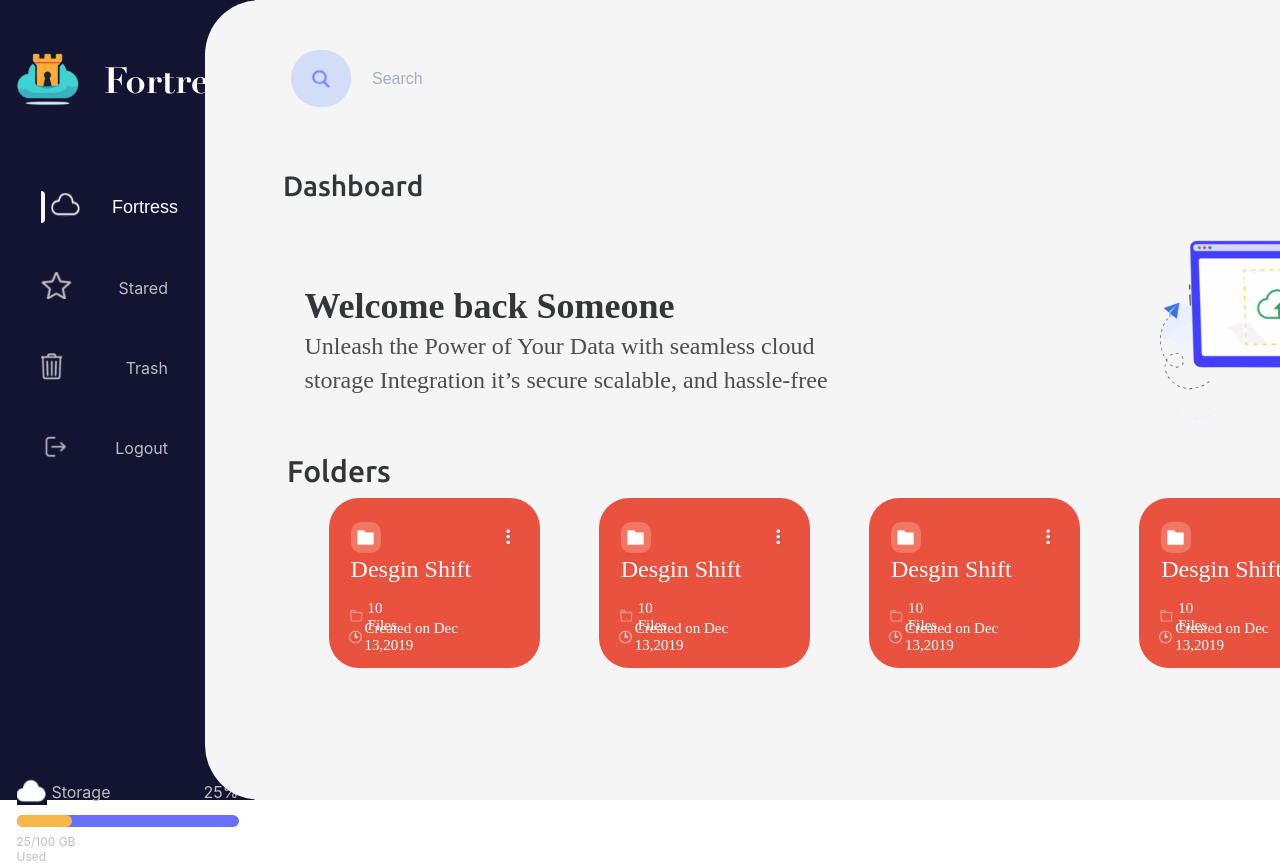
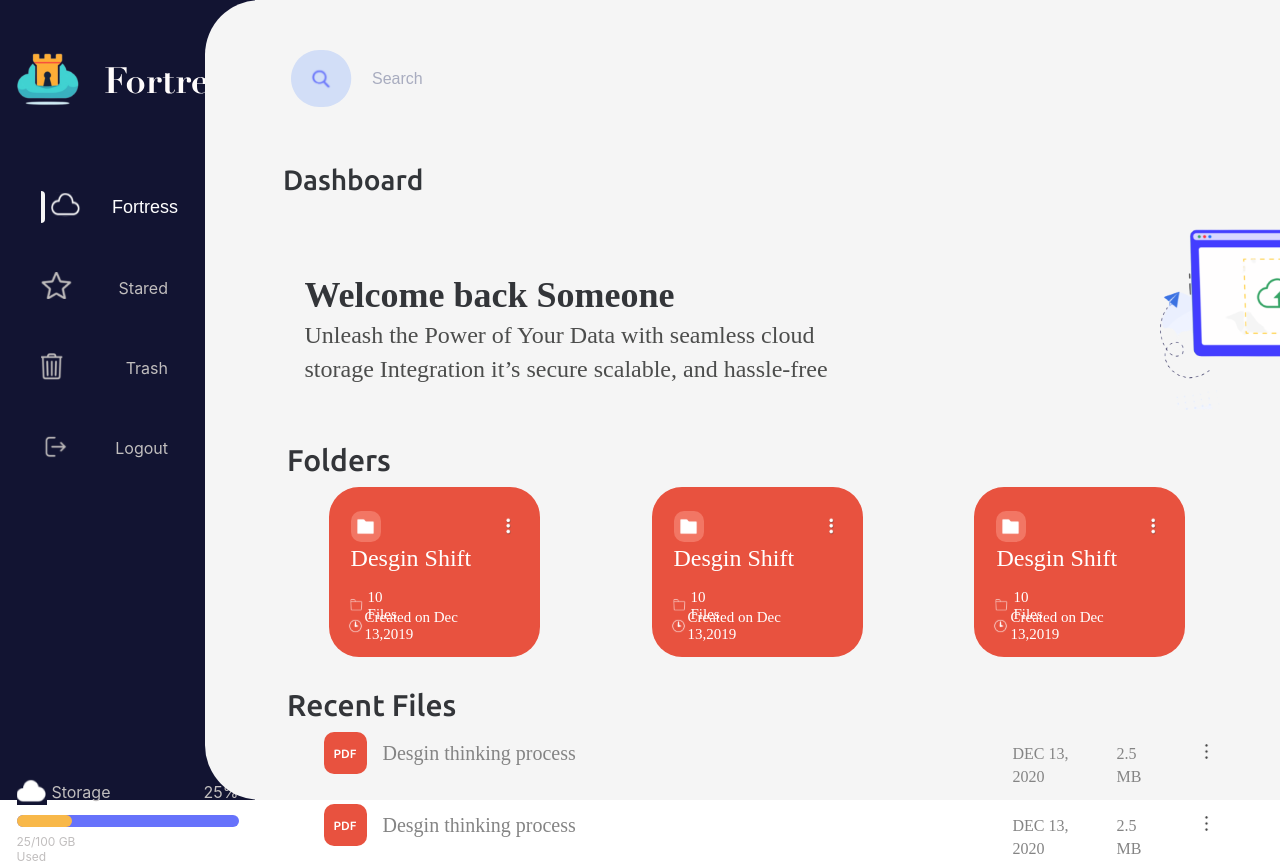
Before and after one commit to EL-Gazoly/FileFortress, a React (Create React App) app in the folder frontend/: page /dashboard in a window 1280 px wide. Shown: the top 863 px of the page. Built offline with nearby package versions, Linux system fonts and the light colour scheme; a web font is replaced by a local one.

Commit message:
added the last two rows

```diff
--- a/frontend/src/components/DashboardRight/DashboardRight.css
+++ b/frontend/src/components/DashboardRight/DashboardRight.css
@@ -12,6 +12,7 @@ html{
     padding-left: 86px;
 
     caret-color: transparent;
+
 
     display: flex;
     flex-direction: column;
@@ -206,7 +207,8 @@ html{
     margin-right: 147px ;
 }
 
-.dashboard-right-fourth-row{
+.dashboard-right-fourth-row,
+.dashborad-right-sixth-row{
     width: 1375px;
     height: 36px;
 
@@ -216,7 +218,8 @@ html{
     justify-content: space-between;
 }
 
-.dashboard-right-fourth-row-title{
+.dashboard-right-fourth-row-title,
+.dashborad-right-sixth-row p {
     width: 104px;
     height: 36px;
 
@@ -262,10 +265,8 @@ html{
     width: 1291.8px;
     height: 170px;
 
-    display: flex;
-    flex-direction: row;
-    align-items: center;
-    justify-content: space-between;
+    display: grid;
+    grid-template-columns: repeat(4, 1fr);
 
     margin-top: 9px;
 
@@ -369,3 +370,110 @@ html{
     padding-left: 2px;
     font-size: 15px;
 }
+
+.dashborad-right-sixth-row{
+    justify-content: flex-start;
+    margin-top: 30px;
+}
+
+.dashborad-right-sixth-row p{
+    width: 170px;
+}
+
+.dashboard-right-seventh-row{
+    width: 890px;
+    max-height: 182px;
+
+    display: flex;
+    flex-direction: column;
+    align-items: center;
+
+
+
+    margin-top: 9px;
+
+}
+.file-card-container{
+    width: 100%;
+    height: 42px;
+
+    margin-right: 412px;
+    margin-bottom: 30px;
+
+    display: flex;
+    flex-direction: row;
+    align-items: center;
+    justify-content: space-between;
+
+    scroll-snap-align: start;
+}
+
+.file-card-side-left{
+    width: 266px;
+    height: 100%;
+
+    display: flex;
+    flex-direction: row;
+    align-items: center;
+    justify-content: space-between;
+}
+
+.file-icon{
+    width: 43px;
+    height: 42px;
+
+    border-radius: 10px;
+
+    display: flex;
+    align-items: center;
+    justify-content: center;
+
+    background-color: #E8523F;
+    color: white;
+
+    font-family: 'Ubuntu', sans-serif;
+    font-style: normal;
+    font-weight: 500;
+    font-size: 12px;
+}
+
+.file-name{
+    width: 207px;
+    height: 32px;
+
+    font-family: 'Tanseek Modern Pro Arabic';
+    font-style: normal;
+    font-weight: 400;
+    font-size: 20px;
+    line-height: 32px;
+
+    color: #848484;
+}
+
+.file-card-side-right{
+    width: 201px;
+    height: 22px;
+
+    display: flex;
+    flex-direction: row;
+    align-items: center;
+    justify-content: space-between;
+}
+
+.file-created-date,
+.file-size{
+    width: 62px;
+    height: 22px;
+
+    font-family: 'Tanseek Modern Pro Arabic';
+    font-style: normal;
+    font-weight: 400;
+    font-size: 16px;
+    line-height: 23px;
+
+    color: #848484;
+}
+
+.file-size{
+    width: 40px;
+}
--- a/frontend/src/components/DashboardRight/DashboardRight.jsx
+++ b/frontend/src/components/DashboardRight/DashboardRight.jsx
@@ -6,6 +6,7 @@ import personUpload from '../../assets/personUpload.svg'
 import sideArrow from '../../assets/sideArrow.svg'
 
 import FolderCard from '../FolderCard'
+import FileCard from '../FileCard'
 const DashboardRight = () => {
   const searchRef = useRef(null)
   const handelSearchClick = () => {
@@ -74,7 +75,15 @@ const DashboardRight = () => {
         <FolderCard />
         <FolderCard />
         <FolderCard />
-        <FolderCard />
+      </div>
+      <div className="dashborad-right-sixth-row">
+        <p>Recent Files</p>
+      </div>
+      <div className="dashboard-right-seventh-row">
+        <FileCard />
+        <FileCard />
+        <FileCard />
+        <FileCard />
       </div>
     </div>
   )
--- /dev/null
+++ b/frontend/src/components/FileCard.jsx
@@ -0,0 +1,31 @@
+import React from 'react'
+
+import threeGrayDots from '../assets/threeGrayDots.svg'
+
+const FileCard = () => {
+  return (
+    <div className='file-card-container'>
+        <div className="file-card-side-left">
+            <div className="file-icon">
+                PDF
+            </div>
+            <div className="file-name">
+                    Desgin thinking process
+            </div>
+        </div>
+        <div className="file-card-side-right">
+                <div className="file-created-date">
+                DEC 13, 2020
+                </div>
+                <div className="file-size">
+                2.5 MB
+                </div>
+                <div className="file-options">
+                    <img src={threeGrayDots} alt="options" />
+                </div>
+        </div>
+    </div>
+  )
+}
+
+export default FileCard
```
Also changed, not shown: frontend/src/assets/threeGrayDots.svg (added).
